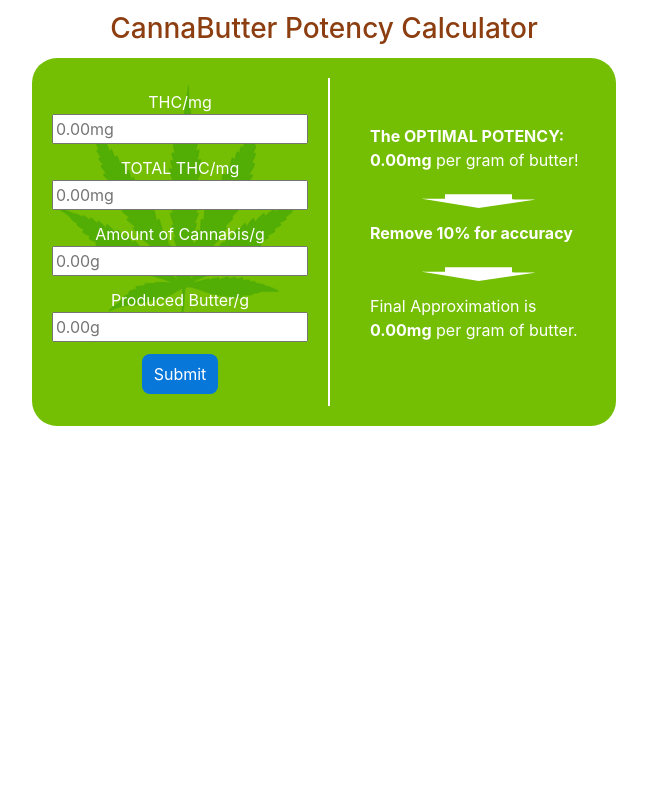
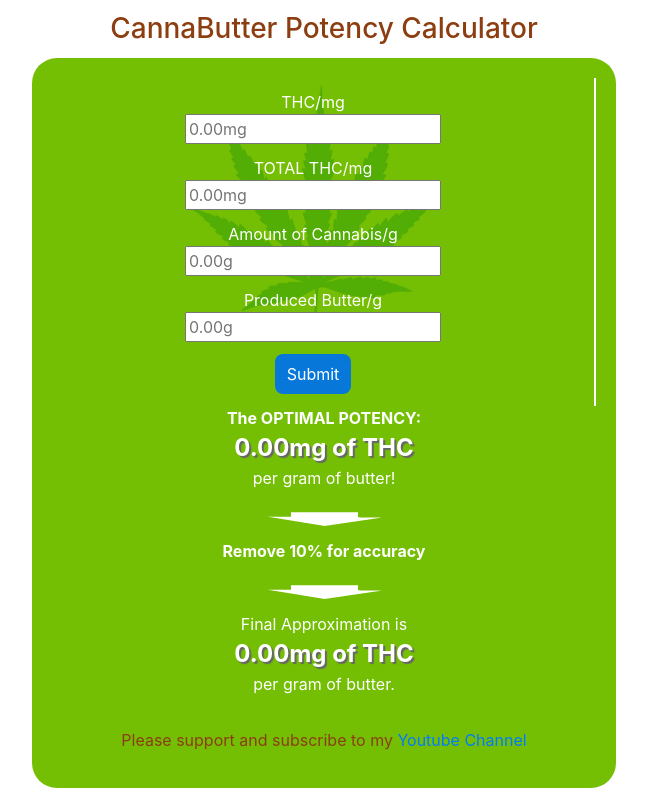
Before and after one commit to desbiensa/CannaButter-Potency-Calculator, a React (Create React App) app: page / in a window 1280 px wide. Shown: the whole page, without its empty margins (316-963 px from the left). Built offline with nearby package versions, Linux system fonts and the light colour scheme.

Commit message:
layout modifications and dirty validation

```diff
--- a/src/Components/Calculator.js
+++ b/src/Components/Calculator.js
@@ -25,7 +25,11 @@ const Calculator = () => {
     const handleButterChange = (event) => setGrB(event.target.value);
 
     const computeResult = () => {
-        let resultValue = (((+thcAct + +totalThc * 0.877) * +amountOfCanna)/+producedButter).toFixed(2);
+        let valTh = thcAct ? thcAct : 0;
+        let valTot = totalThc ? totalThc : alert('Please fill a VALID TOTAL THC value!');
+        let valCan = amountOfCanna ? amountOfCanna : alert('Please fill a VALID AMOUNT OF CANNABIS value!');
+        let valBut = producedButter ? producedButter : alert('Please fill a VALID PRODUCED BUTTER value!');
+        let resultValue = (((+valTh + +valTot * 0.877) * +valCan)/+valBut).toFixed(2);
         setResult(resultValue);
     }
 
@@ -82,9 +86,9 @@ const Calculator = () => {
                         <div>
                             {
                                 result?
-                                <><p><b>The OPTIMAL POTENCY:</b> <br/><b>{result}mg</b> per gram of butter!</p></>
+                                <><p><b>The OPTIMAL POTENCY:</b> <br/><b className='numpar'>{result}mg of THC</b><br/> per gram of butter!</p></>
                                 :
-                                <><p><b>The OPTIMAL POTENCY:</b> <br/><b>0.00mg</b> per gram of butter!</p></>
+                                <><p><b>The OPTIMAL POTENCY:</b> <br/><b className='numpar'>0.00mg of THC</b><br/> per gram of butter!</p></>
                             }
                         </div>
                         <div id='arrow'>
@@ -97,13 +101,12 @@ const Calculator = () => {
                             <img src={arrow} alt='' />
                         </div>
                         <div>
-                            <p>Final Approximation is <br/><b>{result?(result * 0.90).toFixed(2):(0.00).toFixed(2)}mg</b> per gram of butter.</p>
+                            <p>Final Approximation is <br/><b className='numpar'>{result?(result * 0.90).toFixed(2):(0.00).toFixed(2)}mg of THC</b><br/> per gram of butter.</p>
                         </div>
+                    </div><br/>
+                    <div className='footNote'>
+                    <p>Please support and subscribe to my <a href='http://www.youtube.com/channel/UC627LnTjnTPFwITyWguF0tg?sub_confirmation=1' target='_blank'>Youtube Channel</a></p>
                     </div>
-
-
-
-
 
             </section>
         </div>
--- a/src/Components/Calculator.scss
+++ b/src/Components/Calculator.scss
@@ -32,6 +32,12 @@ $dang: #8c3e11;
     margin-bottom: 0px;
 }
 
+// .bgLeaf {
+//     background: url('../img/bg.png' ) no-repeat;
+//     background-position: 50% 40%;
+//     background-size: 250px;
+// }
+
 #arrow {
     display: block;
     margin-left: auto;
@@ -55,9 +61,11 @@ $dang: #8c3e11;
     background-image: linear-gradient(to bottom, $prim, rgb(5, 59, 131));
 }
 
+
+
 .flex-container {
     display: flex;
-    flex-wrap: nowrap;
+    flex-wrap: wrap;
     flex-direction: row;
 }
 .flex-item-left {
@@ -68,21 +76,44 @@ $dang: #8c3e11;
     flex: 50%;
 }
 
+.numpar {
+    font-size: 24px;
+    font-weight: bold;
+    text-shadow: 2px 2px 1px #666;
+}
+
+a.footNote {
+    font-weight: bold;
+}
+
+.footNote {
+    flex: 1 0 300px;
+    flex-grow: 1;
+    margin-top: 16px;
+    text-align: center;
+    color: $dang;
+}
+
 #result {
-    color: white;
+    text-align: center;
+    color: rgb(255, 255, 255);
+    width: 300px;
     white-space: nowrap;
-    padding: 30px;
-    padding-left: 40px;
-    padding-right: 20px;
-    padding-top: 28px;
+    // padding: 30px;
+    // padding-left: 40px;
+    // padding-right: 20px;
+    // padding-top: 28px;
     margin: auto;
+    display: inline-block;
 
 }
 #input {
     text-align: center;
+    width: 300px;
     border-right: 2px solid white;
     height: 100%;
     padding-right: 20px;
+    display: inline-block;
 }
 
 
```
Also changed, not shown: 1 other file (tests, documents, lock files or other folders).
